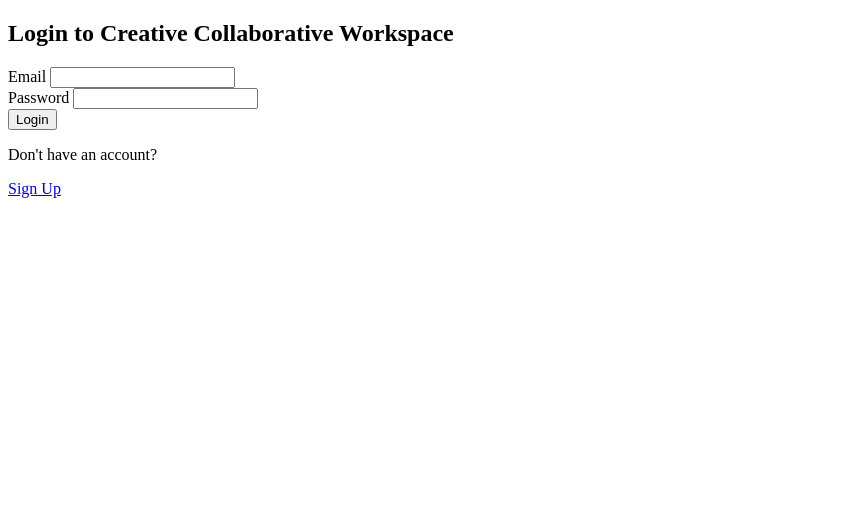
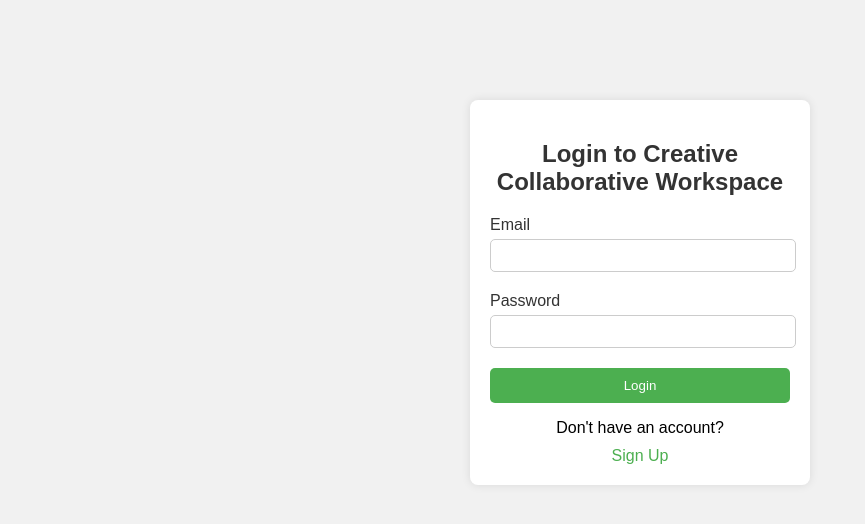
Before and after one commit to aviathota/creative-collaborative-workspace, a Flask app: page / in a window 1280 px wide. Shown: the top 524 px of the page, without its empty margins (0-865 px from the left). Run offline with Flask 3, Linux system fonts and the light colour scheme.

Commit message:
added css

```diff
--- /dev/null
+++ b/static/css/auth_pages.css
@@ -0,0 +1,69 @@
+body {
+    font-family: Arial, sans-serif;
+    margin: 0;
+    padding: 0;
+    background-color: #f1f1f1;
+}
+
+.login-container, .signup-container {
+    width: 300px;
+    margin: 100px auto;
+    background-color: #fff;
+    padding: 20px;
+    border-radius: 8px;
+    box-shadow: 0 0 10px rgba(0, 0, 0, 0.1);
+}
+
+.login-container h2, .signup-container h2 {
+    text-align: center;
+    color: #333;
+}
+
+.input-group {
+    margin-bottom: 20px;
+}
+
+.input-group label {
+    display: block;
+    margin-bottom: 5px;
+    color: #333;
+}
+
+.input-group input {
+    width: 100%;
+    padding-bottom: 8px;
+    padding-top: 8px;
+    border: 1px solid #ccc;
+    border-radius: 5px;
+}
+
+button[type="submit"] {
+    width: 100%;
+    padding: 10px;
+    background-color: #4CAF50;
+    color: white;
+    border: none;
+    border-radius: 5px;
+    cursor: pointer;
+}
+
+button[type="submit"]:hover {
+    background-color: #45a049;
+}
+
+.login-link, .signup-link {
+    text-align: center;
+}
+
+.login-link p, .signup-link p {
+    margin-bottom: 10px;
+}
+
+.login-link a, .signup-link a {
+    color: #4CAF50;
+    text-decoration: none;
+}
+
+.login-link a:hover, .signup-link a:hover {
+    text-decoration: underline;
+}
--- a/templates/login.html
+++ b/templates/login.html
@@ -4,6 +4,7 @@
     <meta charset="UTF-8">
     <meta name="viewport" content="width=device-width, initial-scale=1.0">
     <title>Login | Creative Collaborative Workspace</title>
+    <link rel="stylesheet" href="static\css\auth_pages.css">
 </head>
 <body>
     <div class="login-container">
--- a/templates/login_error.html
+++ b/templates/login_error.html
@@ -4,7 +4,8 @@
     <meta charset="UTF-8">
     <meta name="viewport" content="width=device-width, initial-scale=1.0">
     <title>Login Failed | Creative Collaborative Workspace</title>
-    <link rel="stylesheet" href="styles.css">
+    <link rel="stylesheet" href="static\css\auth_error.css">
+
 </head>
 <body>
     <div class="failed-container">
--- a/templates/signup.html
+++ b/templates/signup.html
@@ -4,7 +4,7 @@
     <meta charset="UTF-8">
     <meta name="viewport" content="width=device-width, initial-scale=1.0">
     <title>Sign Up | Creative Collaborative Workspace</title>
-    <link rel="stylesheet" href="styles.css">
+    <link rel="stylesheet" href="static\css\auth_pages.css">
 </head>
 <body>
     <div class="signup-container">
--- a/templates/signup_error.html
+++ b/templates/signup_error.html
@@ -4,7 +4,7 @@
     <meta charset="UTF-8">
     <meta name="viewport" content="width=device-width, initial-scale=1.0">
     <title>Signup Error | Creative Collaborative Workspace</title>
-    <link rel="stylesheet" href="styles.css">
+    <link rel="stylesheet" href="static\css\auth_error.css">
 </head>
 <body>
     <div class="signup-error-container">
```
Also changed, not shown: static/css/auth_error.css (added, +38 -0 lines).
